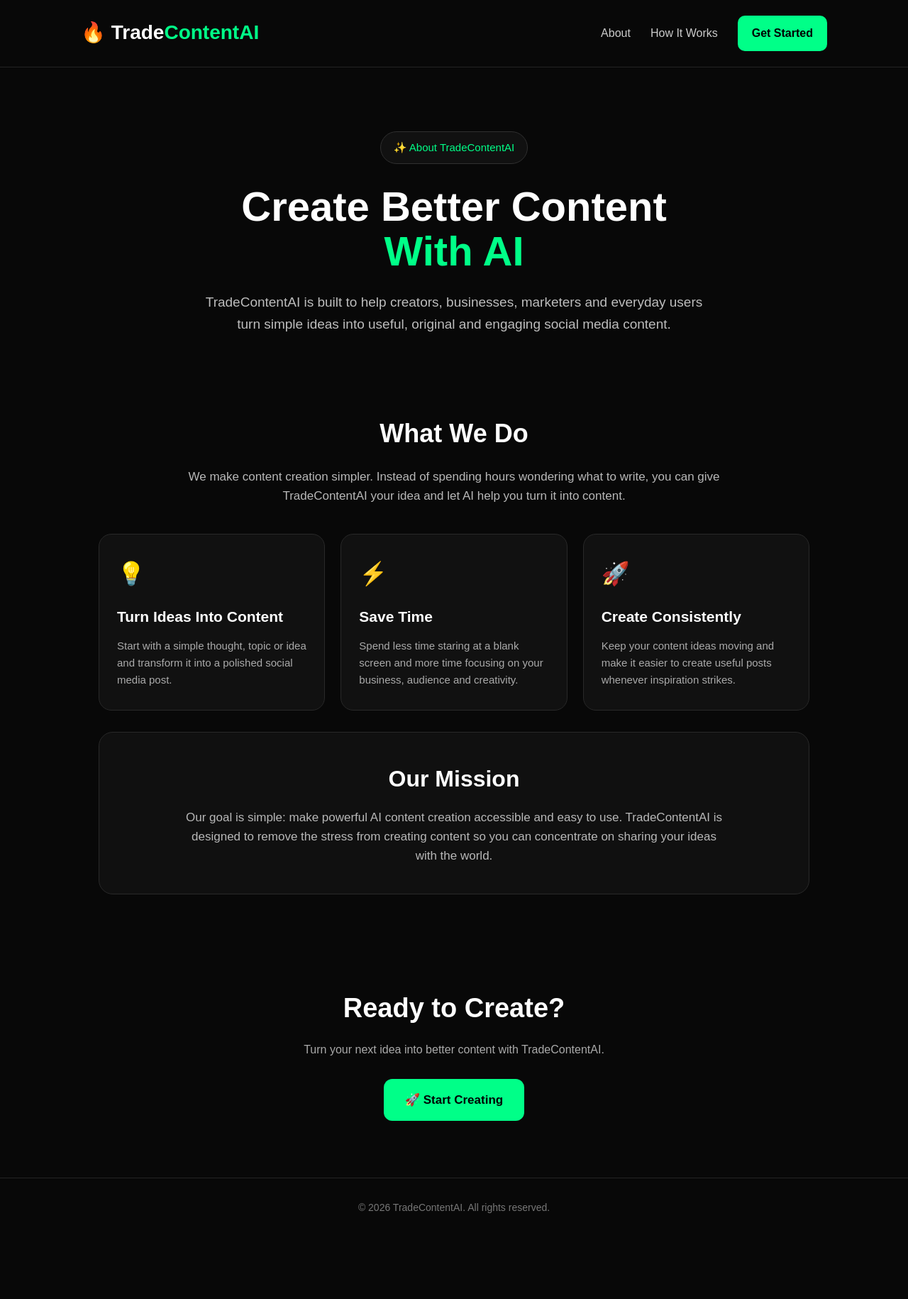
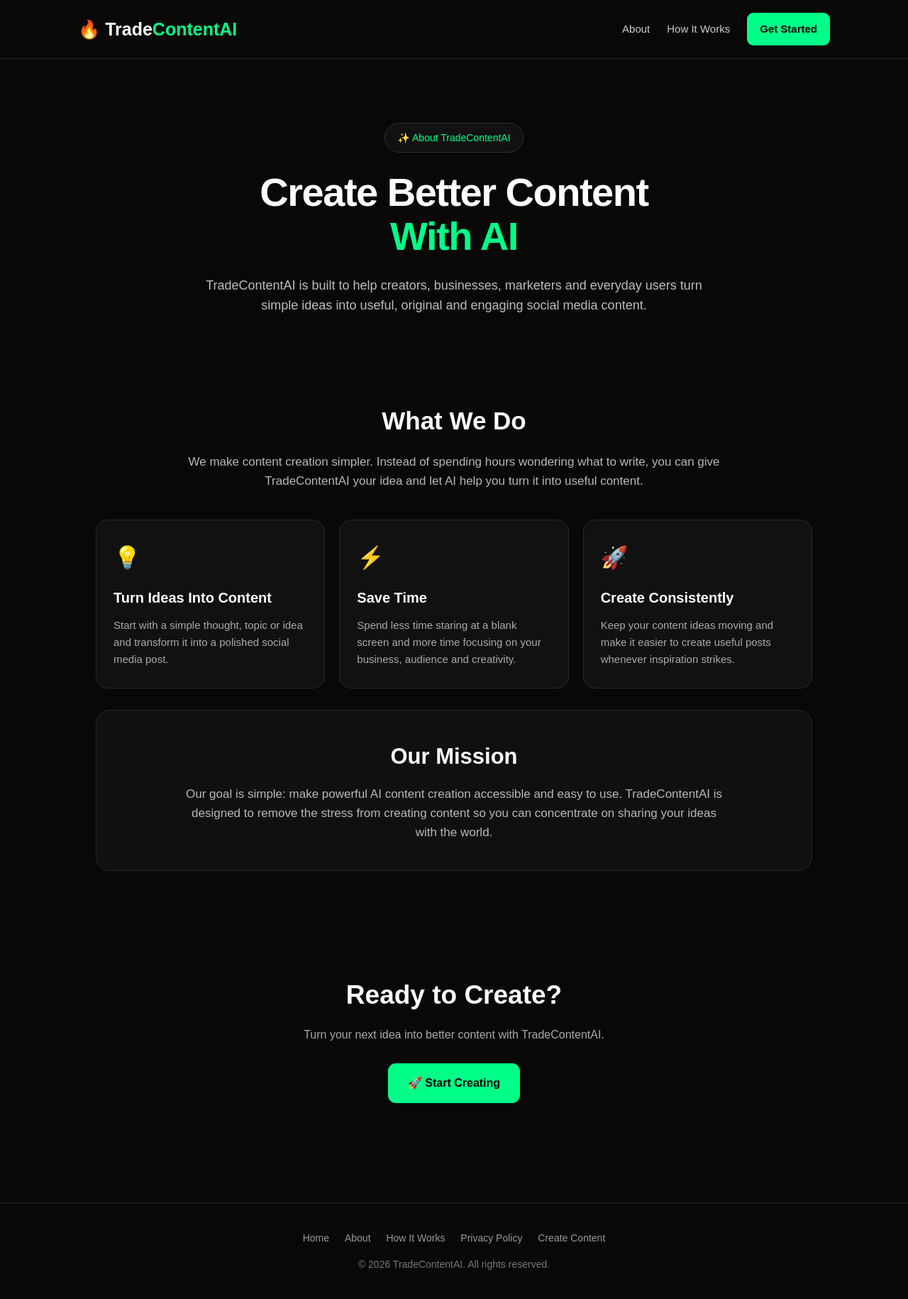
Before and after one commit to olagolden-2004/Trading-content-ai, a website: page public/about.html in a window 1280 px wide. Shown: the whole page at 71% size. Before the commit the page ends 1742 px from the top, so only its background shows below. Drawn offline with Linux system fonts and the light colour scheme.

Commit message:
Update about.html

```diff
--- a/public/about.html
+++ b/public/about.html
@@ -1,6 +1,8 @@
 <!DOCTYPE html>
 <html lang="en">
+
 <head>
+
   <meta charset="UTF-8">
 
   <meta
@@ -13,13 +15,32 @@
     content="Learn more about TradeContentAI, an AI-powered tool for creating better social media content."
   >
 
+  <meta
+    name="robots"
+    content="index, follow"
+  >
+
   <title>About - TradeContentAI</title>
 
+
+  <!-- Google AdSense -->
+  <script
+    async
+    src="https://pagead2.googlesyndication.com/pagead/js/adsbygoogle.js?client=ca-pub-7800098599547950"
+    crossorigin="anonymous">
+  </script>
+
+
   <style>
+
     * {
       box-sizing: border-box;
       margin: 0;
       padding: 0;
+    }
+
+    html {
+      scroll-behavior: smooth;
     }
 
     body {
@@ -34,16 +55,25 @@
       text-decoration: none;
     }
 
+
+    /* =========================
+       NAVIGATION
+    ========================= */
+
     .navbar {
       width: 100%;
       border-bottom: 1px solid #242424;
       background: #080808;
+      position: sticky;
+      top: 0;
+      z-index: 1000;
     }
 
     .nav-container {
+      width: 100%;
       max-width: 1100px;
       margin: auto;
-      padding: 22px 24px;
+      padding: 18px 20px;
       display: flex;
       align-items: center;
       justify-content: space-between;
@@ -51,7 +81,7 @@
     }
 
     .logo {
-      font-size: 28px;
+      font-size: 25px;
       font-weight: 800;
       white-space: nowrap;
     }
@@ -63,8 +93,8 @@
     .nav-links {
       display: flex;
       align-items: center;
-      gap: 28px;
-      font-size: 16px;
+      gap: 24px;
+      font-size: 15px;
     }
 
     .nav-links a {
@@ -79,15 +109,21 @@
     .nav-button {
       background: #00ff88;
       color: #000000 !important;
-      padding: 12px 20px;
-      border-radius: 10px;
+      padding: 11px 18px;
+      border-radius: 9px;
       font-weight: 700;
     }
 
+
+    /* =========================
+       HERO
+    ========================= */
+
     .hero {
+      width: 100%;
       max-width: 950px;
       margin: auto;
-      padding: 90px 24px 60px;
+      padding: 90px 20px 65px;
       text-align: center;
     }
 
@@ -96,16 +132,17 @@
       border: 1px solid #303030;
       background: #111111;
       color: #00ff88;
-      padding: 10px 18px;
+      padding: 9px 17px;
       border-radius: 50px;
-      margin-bottom: 28px;
-      font-size: 15px;
+      margin-bottom: 25px;
+      font-size: 14px;
     }
 
     .hero h1 {
-      font-size: 58px;
+      font-size: 56px;
       line-height: 1.1;
-      margin-bottom: 25px;
+      margin-bottom: 24px;
+      letter-spacing: -1.5px;
     }
 
     .hero h1 span {
@@ -116,19 +153,25 @@
       max-width: 720px;
       margin: auto;
       color: #bdbdbd;
-      font-size: 19px;
+      font-size: 18px;
     }
 
+
+    /* =========================
+       SECTIONS
+    ========================= */
+
     .section {
+      width: 100%;
       max-width: 1050px;
       margin: auto;
-      padding: 50px 24px;
+      padding: 55px 20px;
     }
 
     .section-title {
       text-align: center;
-      font-size: 36px;
-      margin-bottom: 18px;
+      font-size: 35px;
+      margin-bottom: 16px;
     }
 
     .section-text {
@@ -139,27 +182,32 @@
       font-size: 17px;
     }
 
+
+    /* =========================
+       CARDS
+    ========================= */
+
     .cards {
       display: grid;
       grid-template-columns: repeat(3, 1fr);
-      gap: 22px;
+      gap: 20px;
     }
 
     .card {
       background: #111111;
       border: 1px solid #292929;
-      border-radius: 18px;
-      padding: 30px 25px;
+      border-radius: 17px;
+      padding: 28px 24px;
     }
 
     .card-icon {
-      font-size: 32px;
-      margin-bottom: 18px;
+      font-size: 31px;
+      margin-bottom: 16px;
     }
 
     .card h3 {
-      font-size: 21px;
-      margin-bottom: 12px;
+      font-size: 20px;
+      margin-bottom: 11px;
     }
 
     .card p {
@@ -167,18 +215,23 @@
       font-size: 15px;
     }
 
+
+    /* =========================
+       MISSION
+    ========================= */
+
     .mission {
       margin-top: 30px;
       background: #101010;
       border: 1px solid #292929;
       border-radius: 20px;
-      padding: 40px 30px;
+      padding: 40px 25px;
       text-align: center;
     }
 
     .mission h2 {
-      font-size: 32px;
-      margin-bottom: 15px;
+      font-size: 31px;
+      margin-bottom: 14px;
     }
 
     .mission p {
@@ -188,36 +241,179 @@
       font-size: 17px;
     }
 
+
+    /* =========================
+       CTA
+    ========================= */
+
     .cta {
+      width: 100%;
+      max-width: 900px;
+      margin: 20px auto 70px;
+      padding: 70px 20px;
       text-align: center;
-      padding: 80px 24px;
     }
 
     .cta h2 {
-      font-size: 38px;
-      margin-bottom: 15px;
+      font-size: 37px;
+      margin-bottom: 14px;
     }
 
     .cta p {
       color: #aaaaaa;
-      margin-bottom: 28px;
+      margin-bottom: 27px;
     }
 
     .cta-button {
       display: inline-block;
       background: #00ff88;
       color: #000000;
-      padding: 16px 30px;
-      border-radius: 12px;
+      padding: 15px 28px;
+      border-radius: 11px;
       font-weight: 800;
-      font-size: 17px;
+      font-size: 16px;
     }
-      </style>
+
+
+    /* =========================
+       FOOTER
+    ========================= */
+
+    footer {
+      border-top: 1px solid #242424;
+      padding: 38px 20px;
+      text-align: center;
+      color: #777777;
+      font-size: 14px;
+    }
+
+    .footer-links {
+      margin-bottom: 15px;
+    }
+
+    .footer-links a {
+      color: #999999;
+      margin: 0 9px;
+    }
+
+    .footer-links a:hover {
+      color: #00ff88;
+    }
+
+
+    /* =========================
+       MOBILE
+    ========================= */
+
+    @media (max-width: 800px) {
+
+      .hero h1 {
+        font-size: 44px;
+      }
+
+      .cards {
+        grid-template-columns: 1fr;
+      }
+
+      .nav-container {
+        flex-wrap: wrap;
+      }
+
+      .nav-links {
+        width: 100%;
+        justify-content: center;
+        flex-wrap: wrap;
+      }
+
+    }
+
+
+    @media (max-width: 600px) {
+
+      .nav-container {
+        padding: 15px 15px;
+      }
+
+      .logo {
+        font-size: 22px;
+      }
+
+      .nav-links {
+        gap: 13px;
+        font-size: 14px;
+      }
+
+      .nav-button {
+        padding: 9px 14px;
+      }
+
+      .hero {
+        padding: 65px 16px 50px;
+      }
+
+      .hero h1 {
+        font-size: 36px;
+        letter-spacing: -1px;
+      }
+
+      .hero p {
+        font-size: 16px;
+      }
+
+      .section {
+        padding: 45px 16px;
+      }
+
+      .section-title {
+        font-size: 30px;
+      }
+
+      .section-text {
+        font-size: 16px;
+      }
+
+      .mission {
+        padding: 32px 20px;
+      }
+
+      .mission h2 {
+        font-size: 28px;
+      }
+
+      .mission p {
+        font-size: 16px;
+      }
+
+      .cta {
+        padding: 55px 16px;
+        margin-bottom: 45px;
+      }
+
+      .cta h2 {
+        font-size: 31px;
+      }
+
+      .footer-links a {
+        display: inline-block;
+        margin: 5px 7px;
+      }
+
+    }
+
+  </style>
+
 </head>
+
 
 <body>
 
+
+  <!-- =========================
+       NAVIGATION
+  ========================= -->
+
   <nav class="navbar">
+
     <div class="nav-container">
 
       <a href="index.html" class="logo">
@@ -225,16 +421,36 @@
       </a>
 
       <div class="nav-links">
-        <a href="about.html">About</a>
-        <a href="how-it-works.html">How It Works</a>
-        <a href="create.html" class="nav-button">Get Started</a>
+
+        <a href="about.html">
+          About
+        </a>
+
+        <a href="how-it-works.html">
+          How It Works
+        </a>
+
+        <a
+          href="create.html"
+          class="nav-button">
+          Get Started
+        </a>
+
       </div>
 
     </div>
+
   </nav>
 
 
+  <!-- =========================
+       MAIN CONTENT
+  ========================= -->
+
   <main>
+
+
+    <!-- HERO -->
 
     <section class="hero">
 
@@ -256,6 +472,8 @@
     </section>
 
 
+    <!-- WHAT WE DO -->
+
     <section class="section">
 
       <h2 class="section-title">
@@ -265,14 +483,17 @@
       <p class="section-text">
         We make content creation simpler. Instead of spending
         hours wondering what to write, you can give TradeContentAI
-        your idea and let AI help you turn it into content.
+        your idea and let AI help you turn it into useful content.
       </p>
 
 
       <div class="cards">
 
         <div class="card">
-          <div class="card-icon">💡</div>
+
+          <div class="card-icon">
+            💡
+          </div>
 
           <h3>
             Turn Ideas Into Content
@@ -282,11 +503,15 @@
             Start with a simple thought, topic or idea and
             transform it into a polished social media post.
           </p>
+
         </div>
 
 
         <div class="card">
-          <div class="card-icon">⚡</div>
+
+          <div class="card-icon">
+            ⚡
+          </div>
 
           <h3>
             Save Time
@@ -297,11 +522,15 @@
             more time focusing on your business, audience
             and creativity.
           </p>
+
         </div>
 
 
         <div class="card">
-          <div class="card-icon">🚀</div>
+
+          <div class="card-icon">
+            🚀
+          </div>
 
           <h3>
             Create Consistently
@@ -311,10 +540,13 @@
             Keep your content ideas moving and make it easier
             to create useful posts whenever inspiration strikes.
           </p>
+
         </div>
 
-      </div>
-
+  </div>
+        <!-- =========================
+           MISSION
+      ========================= -->
 
       <div class="mission">
 
@@ -334,6 +566,10 @@
     </section>
 
 
+    <!-- =========================
+         CALL TO ACTION
+    ========================= -->
+
     <section class="cta">
 
       <h2>
@@ -344,27 +580,55 @@
         Turn your next idea into better content with TradeContentAI.
       </p>
 
-      <a href="create.html" class="cta-button">
+      <a
+        href="create.html"
+        class="cta-button">
         🚀 Start Creating
       </a>
 
     </section>
 
+
   </main>
 
 
-  <footer
-    style="
-      border-top:1px solid #242424;
-      padding:30px 20px;
-      text-align:center;
-      color:#777;
-      font-size:14px;
-    "
-  >
-    © 2026 TradeContentAI. All rights reserved.
+  <!-- =========================
+       FOOTER
+  ========================= -->
+
+  <footer>
+
+    <div class="footer-links">
+
+      <a href="index.html">
+        Home
+      </a>
+
+      <a href="about.html">
+        About
+      </a>
+
+      <a href="how-it-works.html">
+        How It Works
+      </a>
+
+      <a href="privacy-policy.html">
+        Privacy Policy
+      </a>
+
+      <a href="create.html">
+        Create Content
+      </a>
+
+    </div>
+
+    <div>
+      © 2026 TradeContentAI. All rights reserved.
+    </div>
+
   </footer>
 
 
 </body>
+
 </html>
```
